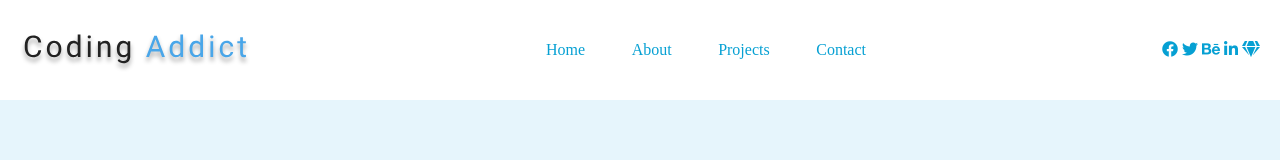
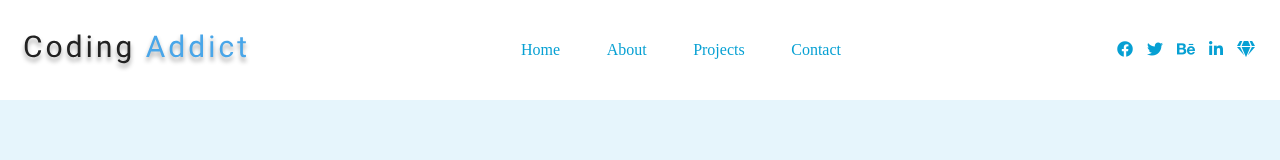
Before and after one commit to johannranudd/navbar, a plain HTML site: page index.html in a window 1280 px wide. Drawn offline with Linux system fonts and the light colour scheme.

Commit message:
icons padding and nowrap

```diff
--- a/css/styles.css
+++ b/css/styles.css
@@ -78,6 +78,12 @@ nav {
 .show-menu2 {
     height: 180px;
 }
+.icons {
+    white-space: nowrap;
+}
+.icons a{
+    padding: 0 5px;
+}
 
 @media (max-width: 768px) {
     .hamburger {
--- a/index.html
+++ b/index.html
@@ -6,7 +6,7 @@
     <meta name="viewport" content="width=device-width, initial-scale=1.0">
     <link rel="stylesheet" href="css/styles.css">
     <link rel="stylesheet" href="https://use.fontawesome.com/releases/v5.15.3/css/all.css" integrity="sha384-SZXxX4whJ79/gErwcOYf+zWLeJdY/qpuqC4cAa9rOGUstPomtqpuNWT9wdPEn2fk" crossorigin="anonymous">
-    <title>Document</title>
+    <title>Navbar</title>
 </head>
 <body>
 
```
